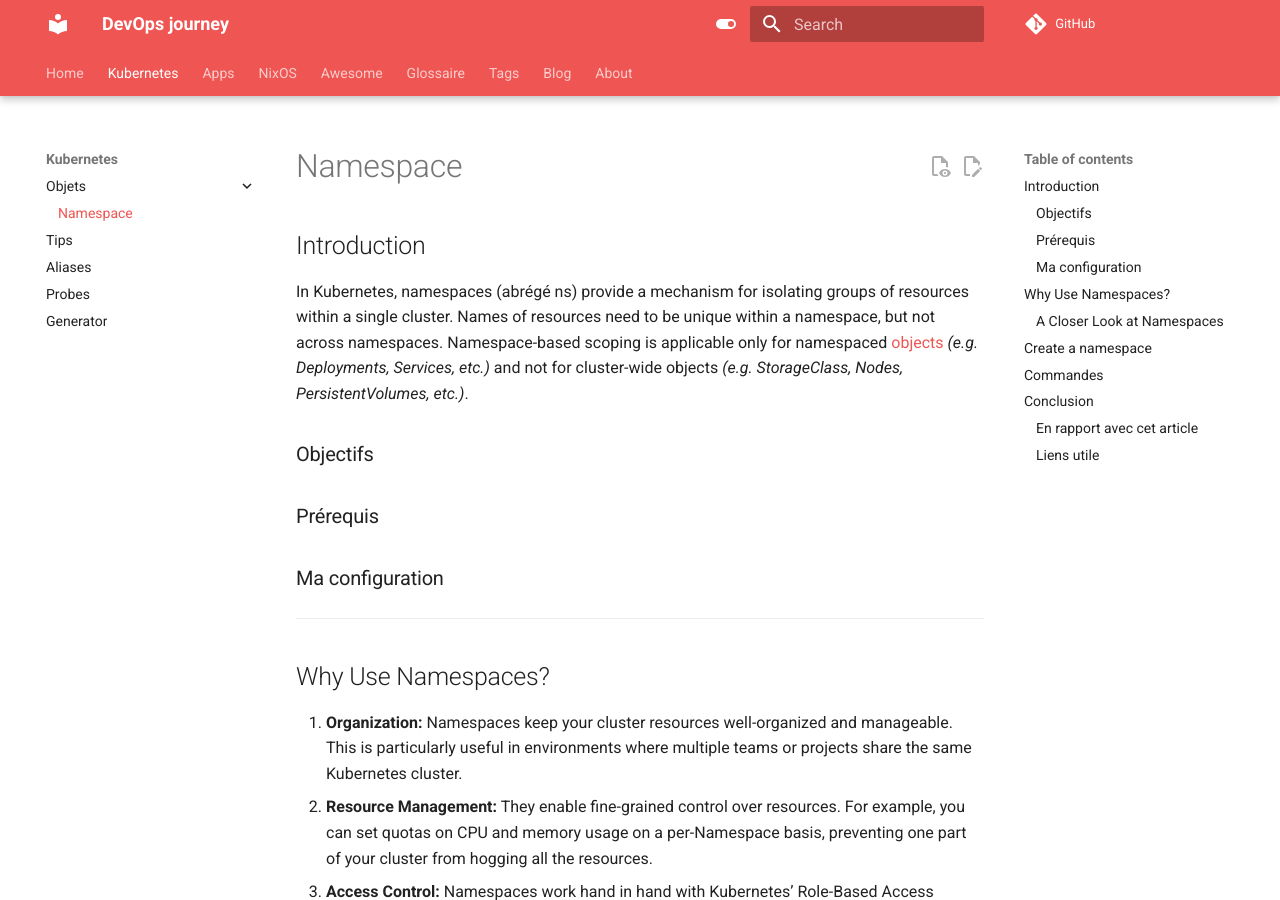
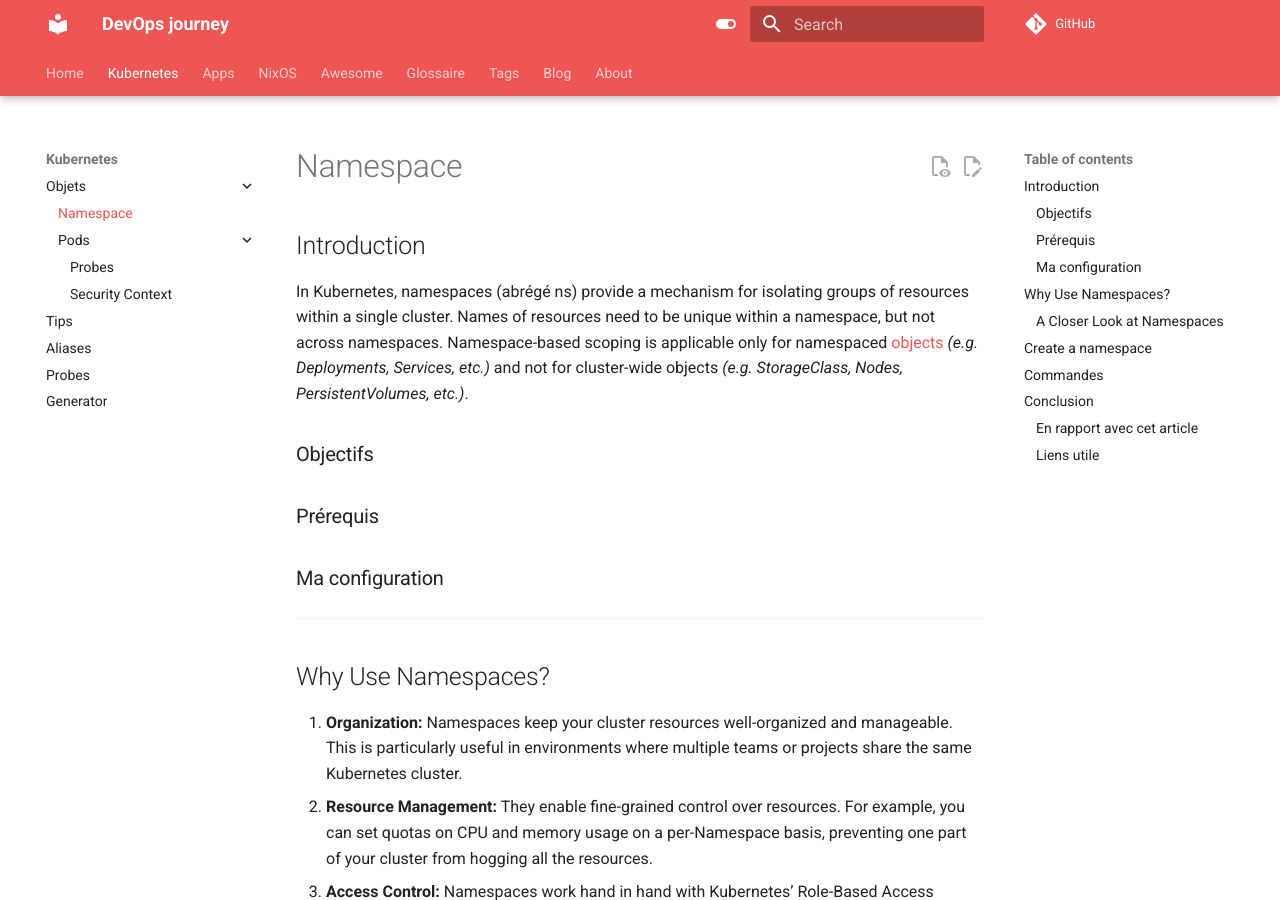
Before and after one commit to Mathod95/mkdocs, an MkDocs documentation site: the page built from docs/kubernetes/objets/namespace/namespace.md, in a window 1280 px wide and 900 px high. Built offline with MkDocs 1.6.1 and Material for MkDocs 9.7.7, drawn with Linux system fonts in a browser that asks for light colours; comment, search, counter and statistics services are not loaded.

Commit message:
+ probes + namespace

```diff
--- a/mkdocs.yml
+++ b/mkdocs.yml
@@ -9,7 +9,11 @@ nav:
 
   - Kubernetes:
     - Objets:
-      - Namespace: kubernetes/objets/namespace.md
+      #- Namespace:
+      - Namespace: kubernetes/objets/namespace/namespace.md
+      - Pods:
+        - Probes: kubernetes/objets/pods/probes/probes.md
+        - Security Context: kubernetes/objets/pods/securityContext/securityContext.md
     - Tips: kubernetes/tips.md
     - Aliases: kubernetes/aliases.md
     - Probes: about/probes.md
```
Also changed, not shown: docs/kubernetes/objets/namespace/namespace.md (renamed from docs/kubernetes/objets/namespace.md).
